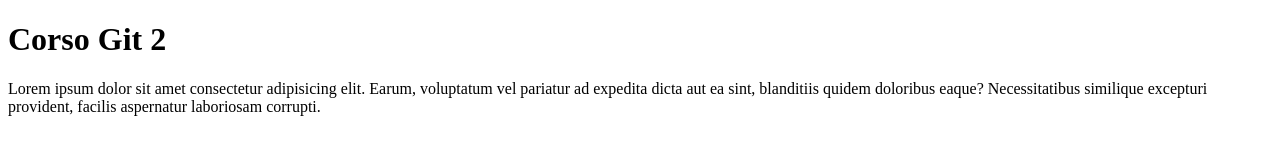
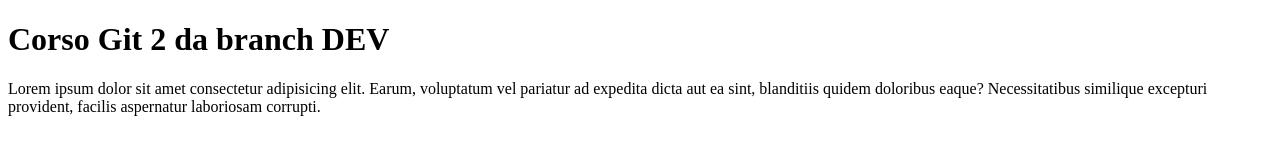
Before and after one commit to pacone11/My-portfolio, a plain HTML site: page index.html in a window 1280 px wide. Drawn offline with Linux system fonts and the light colour scheme.

Commit message:
aggiunto testo DEV in titolo

```diff
--- a/index.html
+++ b/index.html
@@ -8,7 +8,7 @@
 </head>
 
 <body>
-    <h1>Corso Git 2</h1>
+    <h1>Corso Git 2 da branch DEV</h1>
     <p>Lorem ipsum dolor sit amet consectetur adipisicing elit. Earum, voluptatum vel pariatur ad expedita dicta aut ea
         sint, blanditiis quidem doloribus eaque? Necessitatibus similique excepturi provident, facilis aspernatur
         laboriosam corrupti.</p>
```
